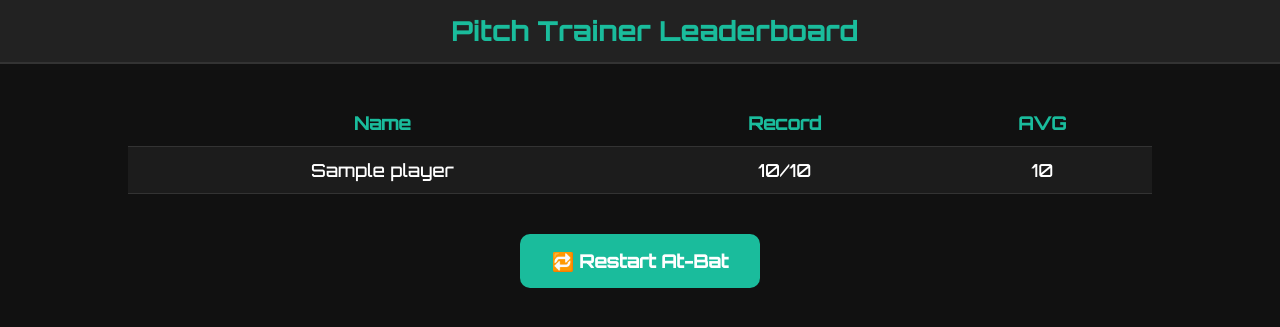
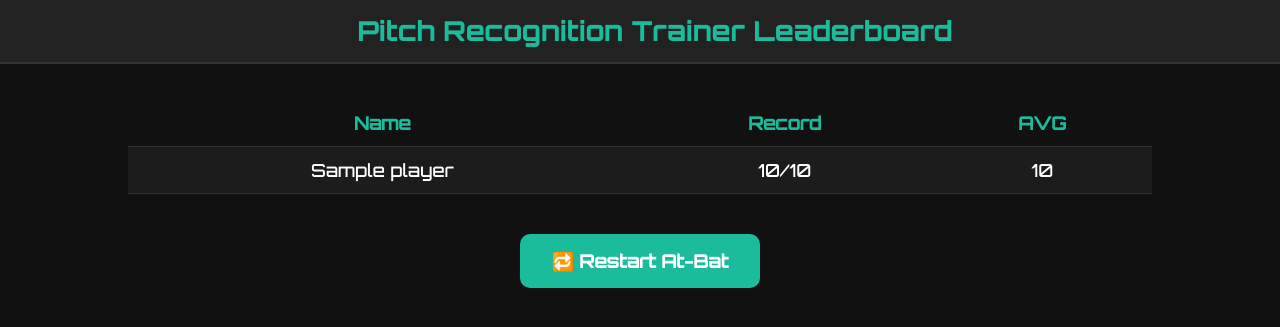
Before and after one commit to Cheechf/Pitch-Recognition-Trainer-by-FM, a Flask app: template templates/leaderboard.html in a window 1280 px wide. Shown: the top 327 px of the page. Run offline with Flask 3, Linux system fonts and the light colour scheme; the template is opened without the code that fills it: most values are stand-ins (such as "Sample title", 1, 10 or a date in 2020).

Commit message:
Update leaderboard.html

```diff
--- a/templates/leaderboard.html
+++ b/templates/leaderboard.html
@@ -1,7 +1,8 @@
 <!DOCTYPE html>
 <html>
 <head>
-    <title>Pitch Trainer - Leaderboard</title>
+    <title>Pitch Recognition Trainer - Leaderboard</title>
+    <link rel="icon" type="image/x-icon" href="{{ url_for('static', filename='favicon.ico') }}">
     <link href="https://fonts.googleapis.com/css2?family=Orbitron:wght@500&display=swap" rel="stylesheet">
     <style>
         body {
@@ -76,7 +77,7 @@
 </head>
 <body>
 
-    <header>Pitch Trainer Leaderboard</header>
+    <header>Pitch Recognition Trainer Leaderboard</header>
 
     <table>
         <tr>
```
